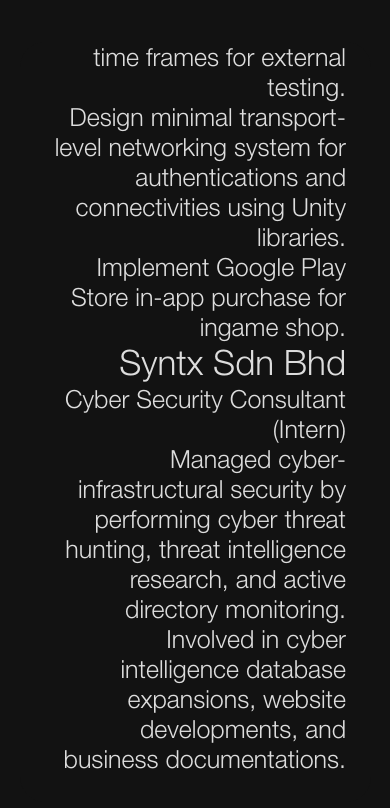
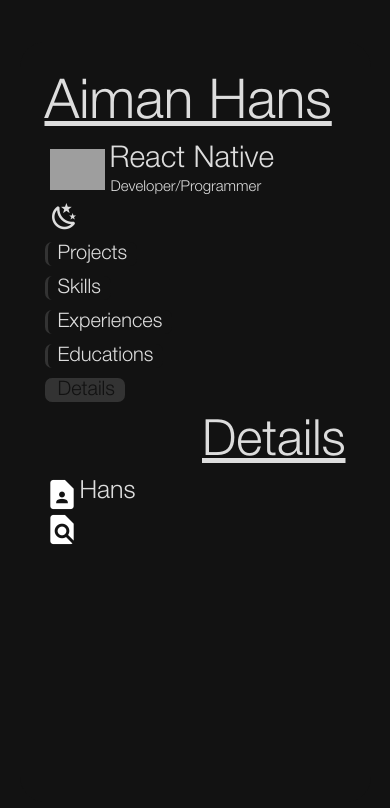
Before and after one commit to Heeuul/Portfolio, a React Native app: screen / in a window 390 px wide. Shown: the top 808 px of the page. Built offline with nearby package versions, Linux system fonts and the light colour scheme; grey boxes are pictures that could not be loaded.

Commit message:
270623 - 16:59 - Flexing with VirtualizedLists
ISSUE: Lists still slightly alter height of screen

```diff
--- a/App.js
+++ b/App.js
@@ -1,8 +1,3 @@
-import {
-  SafeAreaProvider,
-  initialWindowMetrics,
-} from "react-native-safe-area-context";
-
 import { DarkModeProvider } from "./hooks/useDarkMode";
 import { SectionProvider } from "./hooks/useSection";
 import useCustomFont from "./hooks/useCustomFont";
@@ -16,9 +11,7 @@ export default function App() {
   return fontsLoaded ? (
     <DarkModeProvider>
       <SectionProvider>
-        <SafeAreaProvider initialMetrics={initialWindowMetrics}>
-          <HomeScreen />
-        </SafeAreaProvider>
+        <HomeScreen />
       </SectionProvider>
     </DarkModeProvider>
   ) : (
--- a/components/Content.js
+++ b/components/Content.js
@@ -19,7 +19,7 @@ export default function Content() {
 
 const styles = StyleSheet.create({
   contentContainer: {
-    flexGrow: 1,
+    flex: 1,
   },
   contentHeaderText: {
     fontFamily: "HelveticaNeue",
--- a/hooks/useSection.js
+++ b/hooks/useSection.js
@@ -3,7 +3,7 @@ import { sections } from "../contents/sectionContents";
 
 const SectionContext = createContext({});
 export const SectionProvider = ({ children }) => {
-  const [currentSectionID, SetSectionID] = useState(2);
+  const [currentSectionID, SetSectionID] = useState(4);
 
   const sectionMemo = useMemo(
     () => ({
--- a/screens/HomeScreen.js
+++ b/screens/HomeScreen.js
@@ -1,5 +1,4 @@
 import { View, useWindowDimensions, StyleSheet } from "react-native";
-import { SafeAreaView } from "react-native-safe-area-context";
 import { StatusBar } from "expo-status-bar";
 import React from "react";
 
@@ -10,11 +9,10 @@ import useDarkMode from "../hooks/useDarkMode";
 
 export default function HomeScreen() {
   const { width, height } = useWindowDimensions();
-
   const { modeColor } = useDarkMode();
 
   return (
-    <SafeAreaView style={[styles.container, { backgroundColor: "#121212" }]}>
+    <View style={styles.container}>
       <StatusBar style="light" />
       <View
         style={[
@@ -31,15 +29,17 @@ export default function HomeScreen() {
           <BaseFooter />
         </View>
       </View>
-    </SafeAreaView>
+    </View>
   );
 }
 
 const styles = StyleSheet.create({
   container: {
-    flex: 1,
+    width: "100%",
+    height: "100%",
     justifyContent: "center",
     alignItems: "center",
+    backgroundColor: "#121212",
   },
   innerContainer: {
     width: "90%",
--- a/sections/DetailSection.js
+++ b/sections/DetailSection.js
@@ -1,10 +1,62 @@
-import { View, Text } from "react-native";
-import React from "react";
+import {
+  View,
+  Text,
+  StyleSheet,
+  TouchableOpacity,
+  useWindowDimensions,
+} from "react-native";
+import { MaterialIcons } from "@expo/vector-icons";
+import React, { useState } from "react";
+
+import { details } from "../contents/detailsContents";
+import useDarkMode from "../hooks/useDarkMode";
 
 export default function Detail() {
+  const { width, height } = useWindowDimensions();
+  const { invertColor } = useDarkMode();
+
+  const [personal, SetPersonal] = useState(true);
+
+  function PersonalRender() {
+    return (
+      <Text style={[styles.text, { color: invertColor }]}>
+        {details.personal.nickname}
+      </Text>
+    );
+  }
+  function PageRender() {
+    return (
+      <Text style={[styles.text, { color: invertColor }]}>
+        {details.page.inspiration}
+      </Text>
+    );
+  }
+
   return (
-    <View style={{ flex: 1 }}>
-      <Text>Details</Text>
+    <View
+      style={{
+        flex: 1,
+        flexDirection: "row",
+        alignItems: width > height ? "flex-end" : "flex-start",
+      }}
+    >
+      <View style={{}}>
+        <TouchableOpacity onPress={() => SetPersonal(true)}>
+          <MaterialIcons name="contact-page" size={35} color="white" />
+        </TouchableOpacity>
+        <TouchableOpacity onPress={() => SetPersonal(false)}>
+          <MaterialIcons name="find-in-page" size={35} color="white" />
+        </TouchableOpacity>
+      </View>
+      {personal ? PersonalRender() : PageRender()}
     </View>
   );
 }
+
+const styles = StyleSheet.create({
+  text: {
+    fontFamily: "HelveticaNeue",
+    fontSize: 25,
+    textAlign: "right",
+  },
+});
--- a/sections/ExperienceSection.js
+++ b/sections/ExperienceSection.js
@@ -1,18 +1,11 @@
-import {
-  View,
-  Text,
-  FlatList,
-  StyleSheet,
-  useWindowDimensions,
-} from "react-native";
+import { View, Text, FlatList, StyleSheet } from "react-native";
 import React from "react";
 
 import { experiences } from "../contents/experienceContents";
 import useDarkMode from "../hooks/useDarkMode";
 
 export default function Experience() {
-  const { width, height } = useWindowDimensions();
-  const { invertColor } = useDarkMode();
+  const { invertColor, modeColorElevated } = useDarkMode();
 
   return (
     <FlatList
@@ -27,18 +20,33 @@ export default function Experience() {
             {item.role}
           </Text>
           {item.tasks.map((task) => (
-            <Text style={[styles.taskText, { color: invertColor }]}>
-              {task}
-            </Text>
+            <View style={{ flexDirection: "row" }}>
+              <Text
+                style={[
+                  styles.taskText,
+                  { paddingRight: 15, color: invertColor },
+                ]}
+              >
+                {"\u2022"}
+              </Text>
+              <Text style={[styles.taskText, { color: invertColor }]}>
+                {task}
+              </Text>
+            </View>
           ))}
         </View>
       )}
+      style={{
+        backgroundColor: modeColorElevated,
+        width: "90%",
+        height: "90%",
+        alignSelf: "flex-end",
+        padding: 10,
+        borderTopRightRadius: 25,
+        borderBottomLeftRadius: 25,
+      }}
+      showsVerticalScrollIndicator={false}
       inverted
-      style={{
-        flex: 1,
-        height: "100%",
-        // position: height < width ? "absolute" : undefined,
-      }}
     />
   );
 }
@@ -48,15 +56,16 @@ const styles = StyleSheet.create({
     fontFamily: "HelveticaNeue",
     fontSize: 35,
     textAlign: "right",
+    textTransform: "uppercase",
   },
   roleText: {
     fontFamily: "HelveticaNeue",
     fontSize: 25,
     textAlign: "right",
+    textDecorationLine: "underline",
   },
   taskText: {
     fontFamily: "HelveticaNeue",
     fontSize: 25,
-    textAlign: "right",
   },
 });
--- a/sections/SkillSection.js
+++ b/sections/SkillSection.js
@@ -27,8 +27,9 @@ export default function Skill() {
 
 const styles = StyleSheet.create({
   container: {
-    flex: 1,
     width: "90%",
+    height: "85%",
+    padding: 10,
     alignSelf: "flex-end",
     borderTopLeftRadius: 25,
     borderBottomLeftRadius: 25,
```
